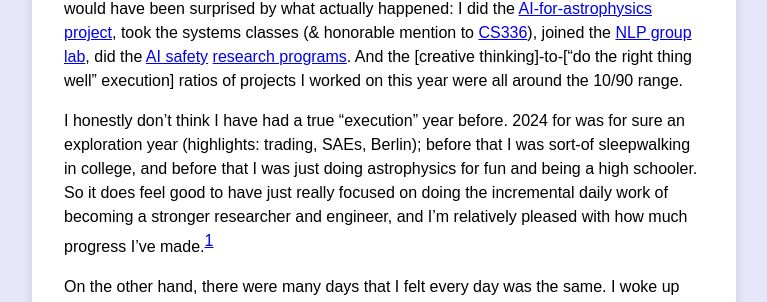
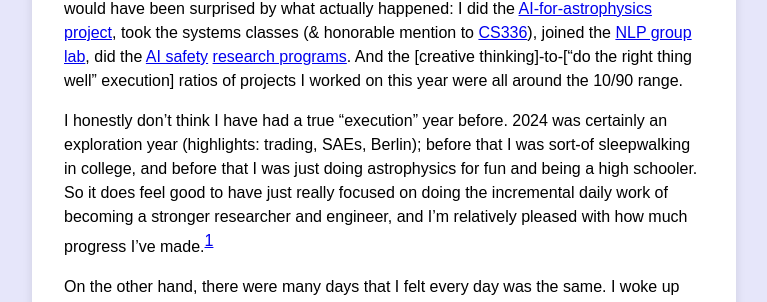
Before and after one commit to Christine8888/christine8888.github.io, a Jekyll site: the page built from _all_posts/_published/2025-12-25-2025-reflections.md, in a window 1280 px wide and 900 px high, scrolled down 465 px. Shown: the part 148-450 px from the top of the window, without its empty margins (256-1023 px from the left). Built offline with Jekyll 4.4.1, drawn with Linux system fonts in a browser that asks for light colours.

Commit message:
fix a typo!

```diff
--- a/_all_posts/_published/2025-12-25-2025-reflections.md
+++ b/_all_posts/_published/2025-12-25-2025-reflections.md
@@ -10,7 +10,7 @@ Merry Christmas! This is approximately the one year mark from when I started wri
 ### Execution
 2025 felt very much like an "exploit"/execution year for me. Christina, Jenna and I came up with the (novel, revolutionary) farm analogy while sitting at Tootsie's during week 5: Jenna has been sowing seeds, Christina has been reaping harvests, and I've been tilling my fields. I mean this mostly towards my career and intellectual life. While I think I've done my most interesting and fulfilling work yet this year, I don't think December 2024 Christine would have been surprised by what actually happened: I did the [AI-for-astrophysics project](https://christine8888.github.io/replicationbench.html), took the systems classes (& honorable mention to [CS336](https://stanford-cs336.github.io/spring2025/)), joined the [NLP group lab](https://thashim.github.io/), did the [AI safety](https://www.matsprogram.org/) [research programs](https://alignment.anthropic.com/2024/anthropic-fellows-program/). And the [creative thinking]-to-["do the right thing well" execution] ratios of projects I worked on this year were all around the 10/90 range.
 
-I honestly don't think I have had a true "execution" year before. 2024 for was for sure an exploration year (highlights: trading, SAEs, Berlin); before that I was sort-of sleepwalking in college, and before that I was just doing astrophysics for fun and being a high schooler. So it does feel good to have just really focused on doing the incremental daily work of becoming a stronger researcher and engineer, and I'm relatively pleased with how much progress I've made.[^clode]
+I honestly don't think I have had a true "execution" year before. 2024 was certainly an exploration year (highlights: trading, SAEs, Berlin); before that I was sort-of sleepwalking in college, and before that I was just doing astrophysics for fun and being a high schooler. So it does feel good to have just really focused on doing the incremental daily work of becoming a stronger researcher and engineer, and I'm relatively pleased with how much progress I've made.[^clode]
 
 On the other hand, there were many days that I felt every day was the same. I woke up and I pushed projects forward by doing approximately the right thing: reading data, double-checking intuitions, cleaning code with Claude, making the right judgment calls, setting up the next experiments. Over the summer especially, I felt I had fallen into a stressful monotony, although this improved substantially once I came back to campus. Obviously "doing the right thing based on previous inferences and executing well" is how a lot of valuable work gets done. But things generally felt lower-entropy, and maybe less grand/cosmically important/fun to think about, than the broad and speculative "thinking about AGI" I was doing December of last year.
 
```
